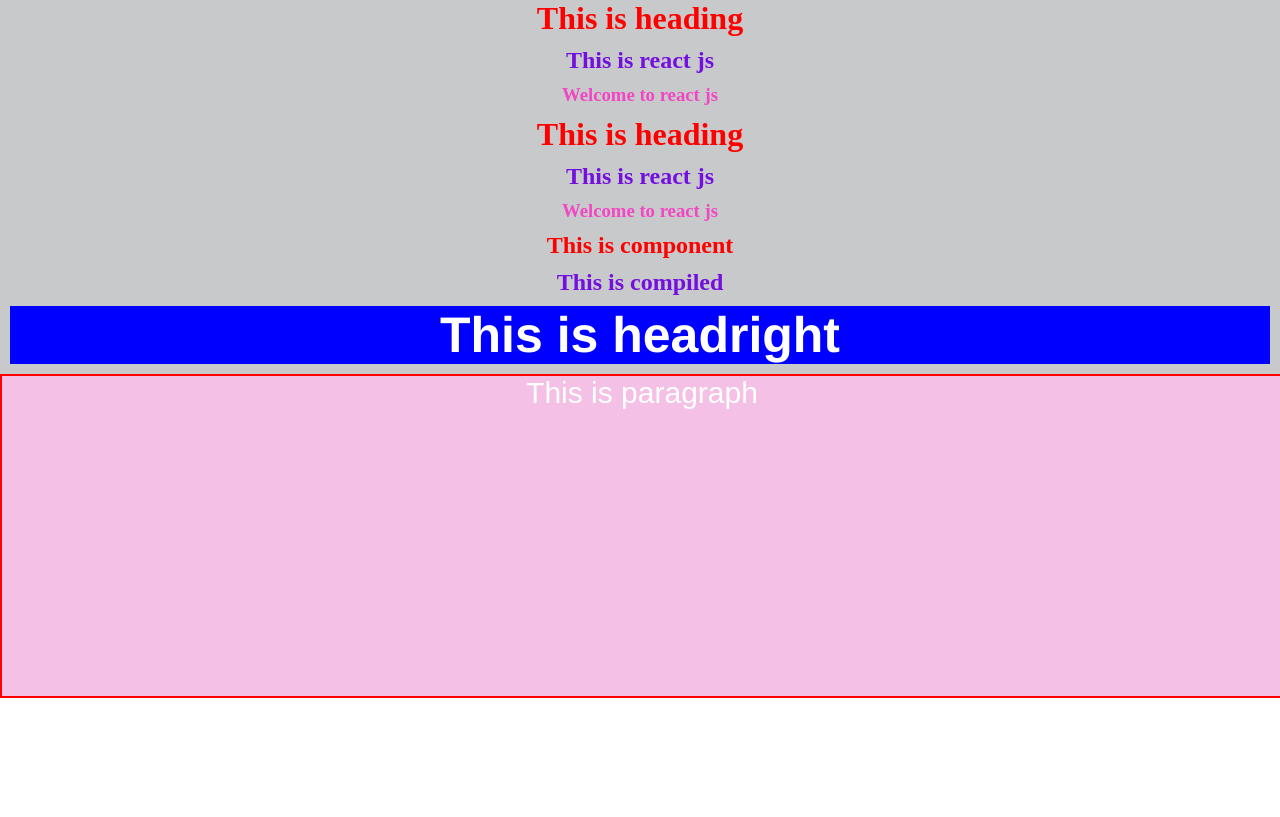
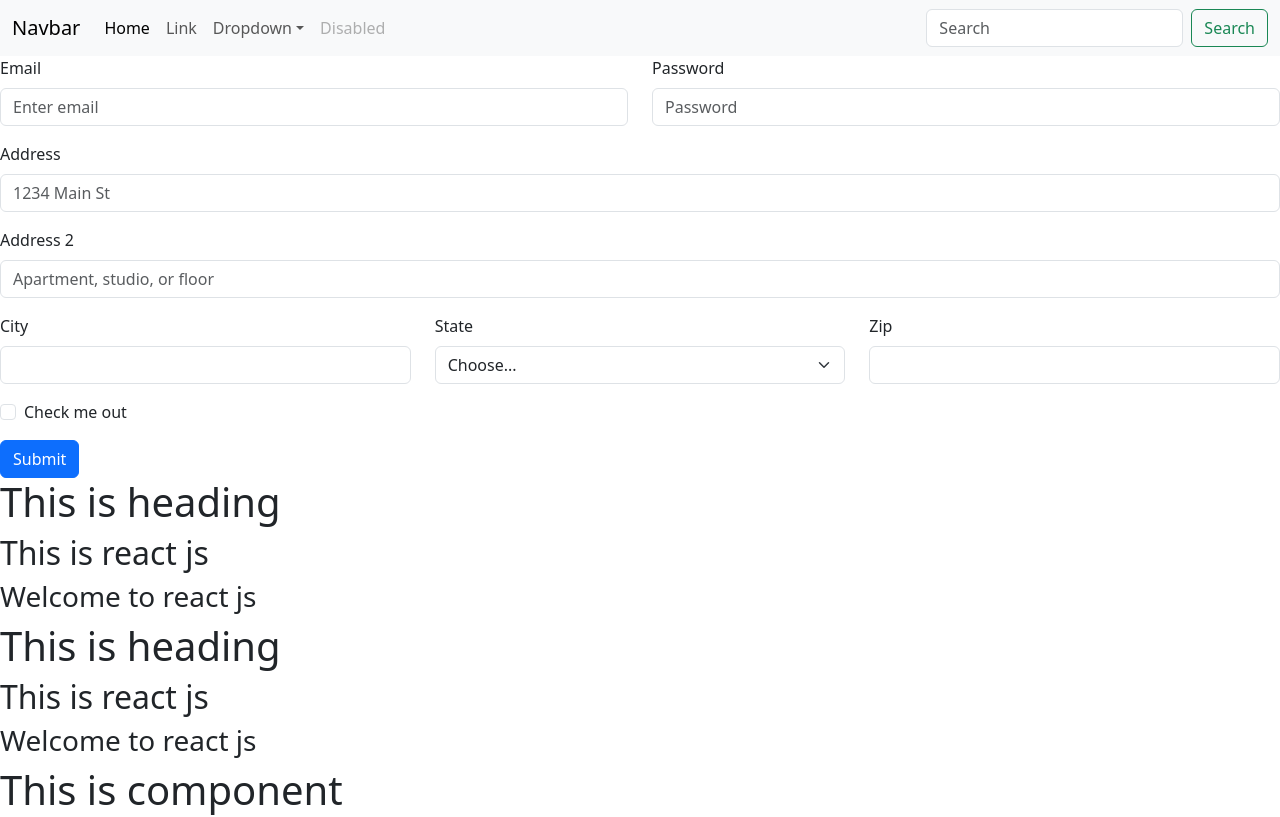
Before and after one commit to niteshwdn/my-app, a React app: page / in a window 1280 px wide. Shown: the top 817 px of the page. Built offline with nearby package versions, Linux system fonts and the light colour scheme.

Commit message:
bootstrap and react-bootstrap

```diff
--- a/package.json
+++ b/package.json
@@ -6,7 +6,9 @@
     "@testing-library/jest-dom": "^5.17.0",
     "@testing-library/react": "^13.4.0",
     "@testing-library/user-event": "^13.5.0",
+    "bootstrap": "^5.3.1",
     "react": "^18.2.0",
+    "react-bootstrap": "^2.8.0",
     "react-dom": "^18.2.0",
     "react-scripts": "5.0.1",
     "web-vitals": "^2.1.4"
--- a/public/index.html
+++ b/public/index.html
@@ -5,33 +5,8 @@
   <meta name="viewport" content="width=device-width, initial-scale=1.0">
   <head>
     <title>React App</title>
-    <style>
-      *{
-        margin: 0;
-        padding: 0;
-      }
-      h1{
-        color: red;
-        margin: 0 10px 10px 10px;
-      }
-        h2{
-        color: rgb(116, 16, 223);
-        margin: 0 10px 10px 10px;
-
-      }
-      h3{
-        color: rgb(242, 71, 196);
-        margin: 0 10px 10px 10px;
-
-      }
-
-      div{
-        background-color: rgb(200, 201, 202);
-        text-align: center;
-      }
-    </style>
-  </head>
-  <body>
+    </head>
+   <body>
     <noscript>You need to enable JavaScript to run this app.</noscript>
     <div id="root"></div>
 
--- a/src/About.js
+++ b/src/About.js
@@ -16,11 +16,17 @@ export function Asx(){
 export function Contactus()
 {
         const a=50;
+        const Name ='Nitesh Chaudhary';
+        const b=20;
+        const c="";
         return(
         <Fragment>
                 <h2>This is compiled</h2>
                 <h1 style={{backgroundColor: "blue", color:"white", fontSize:`${a}px`,fontFamily:'Helvetica'}}>This is headright</h1>
                 <p className="hand">This is paragraph</p>
+                {Name}
+                {b+c}
+                {c ? "ok" : "no"}
         </Fragment>
         )
 }
--- /dev/null
+++ b/src/Mybs.js
@@ -0,0 +1,49 @@
+import React from "react";
+
+function Asd(){
+        return(
+                <div className="container-fluid">
+                        <div className="row">
+                                <div className="col-12 g-0">
+                                <nav class="navbar navbar-expand-lg bg-body-tertiary">
+  <div class="container-fluid">
+    <a class="navbar-brand" href="#">Navbar</a>
+    <button class="navbar-toggler" type="button" data-bs-toggle="collapse" data-bs-target="#navbarSupportedContent" aria-controls="navbarSupportedContent" aria-expanded="false" aria-label="Toggle navigation">
+      <span class="navbar-toggler-icon"></span>
+    </button>
+    <div class="collapse navbar-collapse" id="navbarSupportedContent">
+      <ul class="navbar-nav me-auto mb-2 mb-lg-0">
+        <li class="nav-item">
+          <a class="nav-link active" aria-current="page" href="#">Home</a>
+        </li>
+        <li class="nav-item">
+          <a class="nav-link" href="#">Link</a>
+        </li>
+        <li class="nav-item dropdown">
+          <a class="nav-link dropdown-toggle" href="#" role="button" data-bs-toggle="dropdown" aria-expanded="false">
+            Dropdown
+          </a>
+          <ul class="dropdown-menu">
+            <li><a class="dropdown-item" href="#">Action</a></li>
+            <li><a class="dropdown-item" href="#">Another action</a></li>
+            <li><hr class="dropdown-divider"/></li>
+            <li><a class="dropdown-item" href="#">Something else here</a></li>
+          </ul>
+        </li>
+        <li class="nav-item">
+          <a class="nav-link disabled" aria-disabled="true">Disabled</a>
+        </li>
+      </ul>
+      <form class="d-flex" role="search">
+        <input class="form-control me-2" type="search" placeholder="Search" aria-label="Search"/>
+        <button class="btn btn-outline-success" type="submit">Search</button>
+      </form>
+    </div>
+  </div>
+</nav>
+                                </div>
+                        </div>
+                </div>
+        )
+}
+export default Asd
--- /dev/null
+++ b/src/Myreactbs.js
@@ -0,0 +1,64 @@
+import React from "react";
+import Button from 'react-bootstrap/Button';
+import Col from 'react-bootstrap/Col';
+import Form from 'react-bootstrap/Form';
+import Row from 'react-bootstrap/Row';
+
+
+function GridComplexExample() {
+        return (
+          <Form>
+            <Row className="mb-3">
+              <Form.Group as={Col} controlId="formGridEmail">
+                <Form.Label>Email</Form.Label>
+                <Form.Control type="email" placeholder="Enter email" />
+              </Form.Group>
+
+              <Form.Group as={Col} controlId="formGridPassword">
+                <Form.Label>Password</Form.Label>
+                <Form.Control type="password" placeholder="Password" />
+              </Form.Group>
+            </Row>
+
+            <Form.Group className="mb-3" controlId="formGridAddress1">
+              <Form.Label>Address</Form.Label>
+              <Form.Control placeholder="1234 Main St" />
+            </Form.Group>
+
+            <Form.Group className="mb-3" controlId="formGridAddress2">
+              <Form.Label>Address 2</Form.Label>
+              <Form.Control placeholder="Apartment, studio, or floor" />
+            </Form.Group>
+
+            <Row className="mb-3">
+              <Form.Group as={Col} controlId="formGridCity">
+                <Form.Label>City</Form.Label>
+                <Form.Control />
+              </Form.Group>
+
+              <Form.Group as={Col} controlId="formGridState">
+                <Form.Label>State</Form.Label>
+                <Form.Select defaultValue="Choose...">
+                  <option>Choose...</option>
+                  <option>...</option>
+                </Form.Select>
+              </Form.Group>
+
+              <Form.Group as={Col} controlId="formGridZip">
+                <Form.Label>Zip</Form.Label>
+                <Form.Control />
+              </Form.Group>
+            </Row>
+
+            <Form.Group className="mb-3" id="formGridCheckbox">
+              <Form.Check type="checkbox" label="Check me out" />
+            </Form.Group>
+
+            <Button variant="primary" type="submit">
+              Submit
+            </Button>
+          </Form>
+        );
+      }
+
+      export default GridComplexExample;
--- a/src/index.js
+++ b/src/index.js
@@ -4,10 +4,15 @@ import Abm, {Contactus} from './About';
 import Asx from'./About';
 import Myclasscop from './Myfroms';
 import "./style.css";
-
+import "bootstrap/dist/css/bootstrap.min.css";
+import "bootstrap/dist/js/bootstrap.bundle";
+import Asd from './Mybs';
+import GridComplexExample from'./Myreactbs';
 const root = ReactDOM.createRoot(document.getElementById('root'));
 root.render(
   <React.StrictMode>
+    <Asd/>
+    <GridComplexExample/>
     <Abm></Abm>
     <Asx></Asx>
     <Myclasscop/>
--- a/src/style.css
+++ b/src/style.css
@@ -9,3 +9,6 @@
         font-style: initial;
         font-family:Arial, Helvetica, sans-serif ;
 }
+.form{
+        margin-top: 10px;
+}
```
Also changed, not shown: 1 other file.
